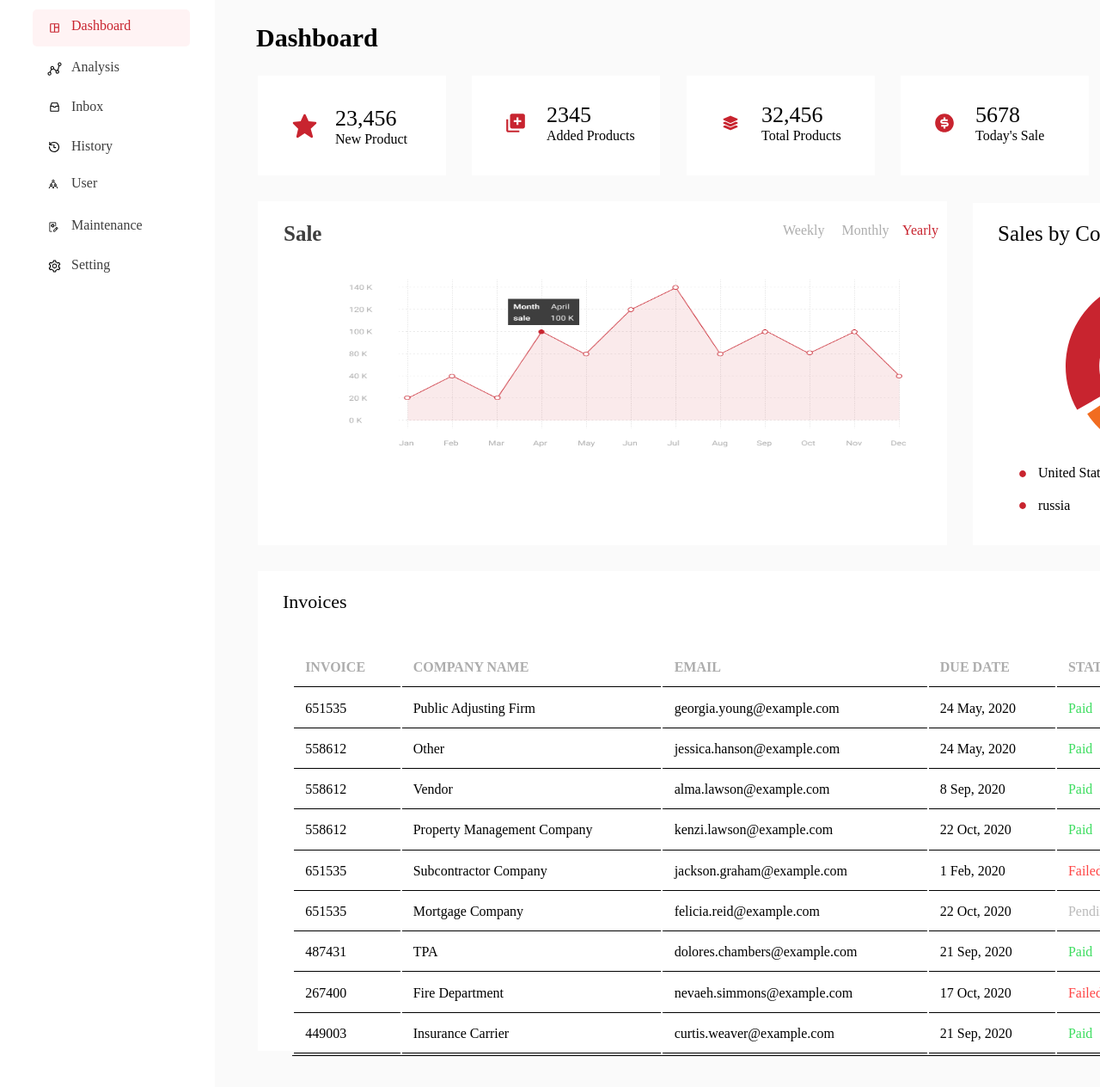
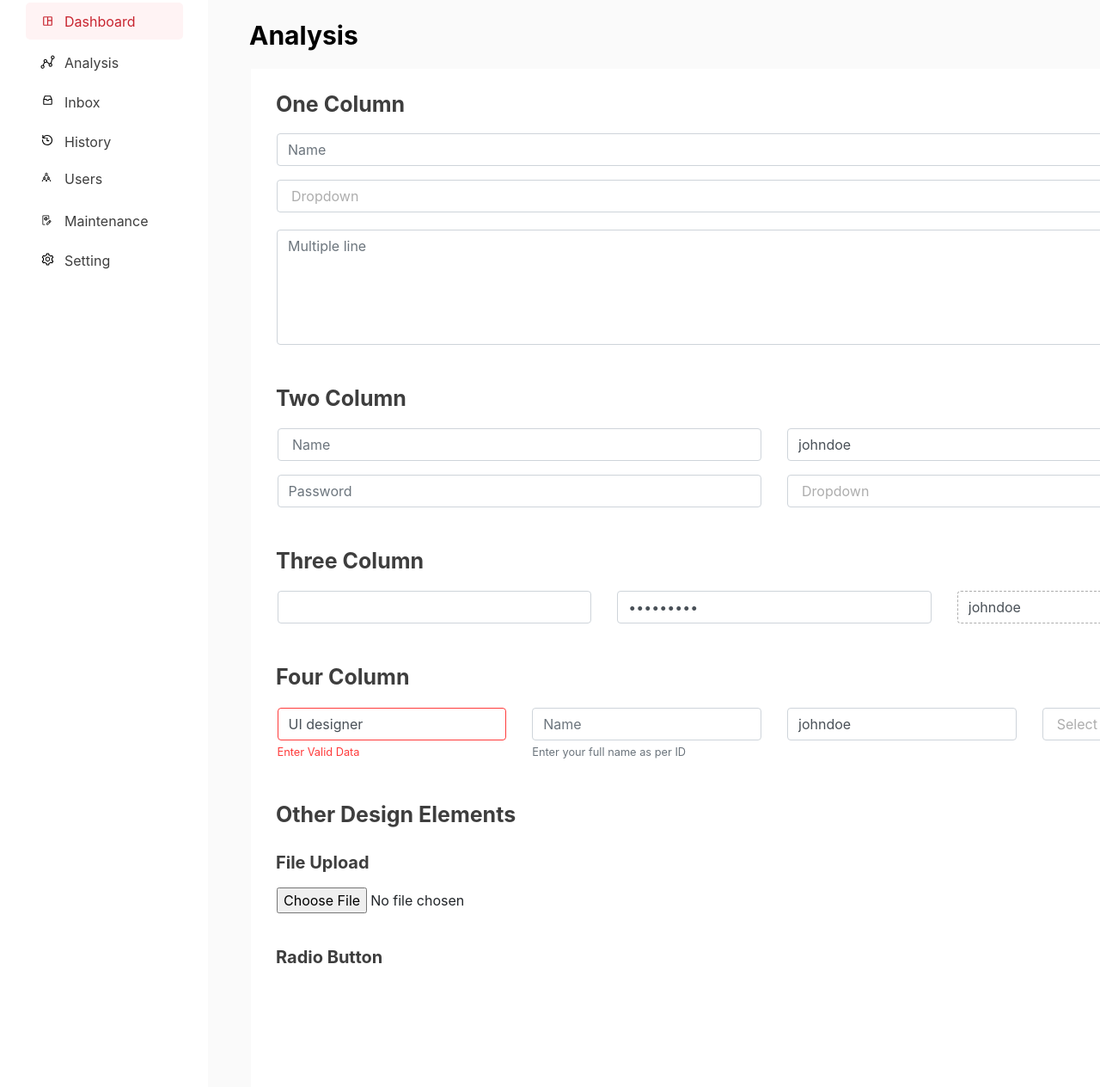
Before and after one commit to gautampatel001/HTML-Training-Assignments, a plain HTML site: page dahsboard.html in a window 1280 px wide. Shown: the part 102-1366 px from the top of the page at 86% size. Drawn offline with nearby package versions, Linux system fonts and the light colour scheme.

Commit message:
Innerpage Addition

```diff
--- a/css/style.css
+++ b/css/style.css
@@ -278,7 +278,7 @@
     position: absolute;
     text-align: left;
     letter-spacing: 0px;
-    color: #c8242f;
+    color: #C8242F;
   }
   #analysis {
     top: 85px;
@@ -534,6 +534,7 @@
     top: 24.5px;
     left: 750px;
     color: #c8242f;
+    border-bottom: solid 1px #c8242f ;
   }
 
   #graph-image {
@@ -664,3 +665,109 @@
   #pending{
       color: #BABABA;
   }
+
+  /* inner page css */
+  #body{
+    top: 0px;
+   left: 0px;
+width: 1560px;
+height: 1970px;
+position: relative;
+background: #FAFAFA 0% 0% no-repeat padding-box;
+}
+.innerpagesidebar{
+    top: 80px;
+    left: 0px;
+    width: 242px;
+    height: 1890px;
+    position: absolute;
+    background: #FFFFFF 0% 0% no-repeat padding-box;
+}
+#form {
+    position: absolute;
+    top: 182px;
+    left: 292px;
+    width: 1218px;
+    height: 1749px;
+    background: #FFFFFF 0% 0% no-repeat padding-box
+}
+#Ana{
+    color: #000000;
+    position: absolute;
+    top: 121px;
+    left: 290px;
+    font-size: 30px;
+}
+#onecolumn{
+    margin-top: 22.52px;
+    margin-left: 29px;
+    color: #3E3E3E;
+    font-size: 25px;
+    font-weight: bold;
+}
+.form-group{
+    padding: 14.5px 30px 0px 30px;
+}
+.form-group-2{
+    padding:0px 30px 0px 30px;
+}
+.form-group-3{
+    padding:20px 30px 0px 30px;
+}
+#twocolumn{
+    margin-top: 44px;
+    margin-left: 29px;
+    color: #3E3E3E;
+    font-size: 25px;
+    font-weight: bold;
+}
+.row{
+    padding:15.98px 30.5px 0px 30.5px;
+}
+select:invalid{
+   color:  #ADADAD;
+}
+#threecolumn{
+    margin-top: 44px;
+    margin-left: 29px;
+    color: #3E3E3E;
+    font-size: 25px;
+    font-weight: bold;
+}
+#iuser{
+    border: 1px dashed #ADADAD;
+}
+#fourcolumn{
+    margin-top: 44px;
+    margin-left: 29px;
+    color: #3E3E3E;
+    font-size: 25px;
+    font-weight: bold;
+}
+#uiborder{
+    border: 1px solid #FF3B3B;
+}
+#uidesign{
+    color: #FF3B3B;
+}
+#otherdesign{
+    margin-top: 44px;
+    margin-left: 29px;
+    color: #3E3E3E;
+    font-size: 25px;
+    font-weight: bold;
+}
+#fileupload{
+    margin-top: 21.13px;
+    margin-left: 29px;
+    color: #3E3E3E;
+    font-size: 20px;
+    font-weight: bold;
+}
+#radio{
+    margin-top: 36.15px;
+    margin-left: 29px;
+    color: #3E3E3E;
+    font-size: 20px;
+    font-weight: bold;
+}
--- a/dahsboard.html
+++ b/dahsboard.html
@@ -1,35 +1,31 @@
-<!DOCTYPE html>
+<!doctype html>
 <html lang="en">
 
 <head>
-    <meta charset="UTF-8">
-    <meta http-equiv="X-UA-Compatible" content="IE=edge">
-    <meta name="viewport" content="width=device-width, initial-scale=1.0">
-    <title>Document</title>
-    <script src="https://cdn.jsdelivr.net/npm/@popperjs/core@2.11.6/dist/umd/popper.min.js"
-        integrity="sha384-oBqDVmMz9ATKxIep9tiCxS/Z9fNfEXiDAYTujMAeBAsjFuCZSmKbSSUnQlmh/jp3"
-        crossorigin="anonymous"></script>
-    <script src="https://cdn.jsdelivr.net/npm/bootstrap@5.2.3/dist/js/bootstrap.min.js"
-        integrity="sha384-cuYeSxntonz0PPNlHhBs68uyIAVpIIOZZ5JqeqvYYIcEL727kskC66kF92t6Xl2V"
-        crossorigin="anonymous"></script>
-    <link rel="stylesheet" href="css/style.css">
+    <meta charset="utf-8">
+    <meta name="viewport" content="width=device-width, initial-scale=1, shrink-to-fit=no">
+    <link rel="stylesheet" href="https://cdn.jsdelivr.net/npm/bootstrap@4.0.0/dist/css/bootstrap.min.css"
+        integrity="sha384-Gn5384xqQ1aoWXA+058RXPxPg6fy4IWvTNh0E263XmFcJlSAwiGgFAW/dAiS6JXm" crossorigin="anonymous">
+    <title>Inner page</title>
+    <link rel="stylesheet" href="Css/style.css">
 </head>
 
 <body>
-    <div class="dcontainer">
+
+    <div id="body">
         <div class="head">
 
             <img src="Images\menu-bar.svg" alt="menubar" id="menu-bar">
             <img src="Images\logo.svg" alt="logo" id="company">
             <img src="Images\search-icon.svg" alt="logo" id="search">
             <div id="searchtxt">Search</div>
-            <img src="Images\notification-icon.svg" alt="bell" id="notification">&nbsp;&nbsp;&nbsp;
+            <img src="Images\notification-icon.svg" alt="bell" id="notification">
             <img src="Images\profile.png" alt="profile" id="profile">
             <div id="name">John doe</div>
             <img src="Images\downward-arrow.svg" alt="aerrow" id="aerrow">
 
         </div>
-        <div class="sidebar">
+        <div class="innerpagesidebar">
             <div id="active"><img src="Images\dashboard-active.svg" alt="deshboard" id="dashboard">
                 <div id="dashtxt">Dashboard</div>
             </div>
@@ -40,160 +36,102 @@
             <img src="Images\clock-default.svg" alt="menubar" id="history">
             <div id="histxt">History</div>
             <img src="Images\user-default.svg" alt="menubar" id="user-logo">
-            <div id="usetxt">User</div>
+            <div id="usetxt">Users</div>
             <img src="Images\maintenance-default.svg" alt="menubar" id="Maintenance">
             <div id="mentxt">Maintenance</div>
             <img src="Images\setting-default.svg" alt="menubar" id="setting">
             <div id="settxt">Setting</div>
         </div>
+        <div id="Ana"><strong>Analysis</strong></div>
 
-            <div id="dash"><strong>Dashboard</strong></div>
-            <div id="newproduct">
-                <img src="Images\star.svg" alt="star" id="star">
-                <div id="newproducttxt"><span id="number1">23,456</span> <br>
-                <span>New Product</span></div>
+        <div id="form">
+            <div id="onecolumn"><span>One Column</span></div>
+            <form>
+                <div class="form-group">
+                    <input type="text" class="form-control" id="formGroupExampleInput" placeholder="Name">
                 </div>
-            <div id="addedproduct">
-                <img src="Images\new-product.svg" alt="star" id="addproductlogo">
-                <div id="addedproducttxt"><span id="number2">2345</span> <br>
-                <span>Added Products</span></div>
+                <div class="form-group-2">
+                    <select class="form-control" required>
+                        <option selected value="">Dropdown</option>
+                        <option>2</option>
+                        <option>3</option>
+                    </select>
                 </div>
-            <div id="totalproduct">
-                <img src="Images\total-product.svg" alt="star" id="totalproductlogo">
-                <div id="totalproducttxt"><span id="number3">32,456</span> <br>
-                <span>Total Products</span></div>
+                <div class="form-group-3">
+                    <textarea class="form-control" id="exampleFormControlTextarea1" rows="5"
+                        placeholder="Multiple line"></textarea>
                 </div>
-            <div id="todaysale">
-                <img src="Images\dollar-filled.svg" alt="star" id="doller">
-                <div id="todaysaletxt"><span id="number4">5678</span> <br>
-                <span>Today's Sale</span></div>
+            </form>
+            <div id="twocolumn"><span>Two Column</span></div>
+
+            <form>
+                <div class="row">
+                    <div class="col">
+                        <input type="text" class="form-control" placeholder=" Name">
                     </div>
-            <div id="totalsale">
-                <img src="Images\money-bag.svg" alt="star" id="moneybag">
-                <div id="totalsaletxt"><span id="number5">33,5342</span> <br>
-                <span>Total Sale</span></div>
+                    <div class="col">
+                        <input type="text" class="form-control" value="johndoe">
                     </div>
-            <div id="Graph">
-            <div id="saletxt"> <span> Sale </span></div>
-
-            <div ><span id="wtxt">Weekly &nbsp;&nbsp;&nbsp; Monthly</span> <span id="ytxt">Yearly</span></div>
-
-
-
-                <img src="images/data-graph.png" id="graph-image">
-
                 </div>
-
-            <div class="pi-chart">
-                <span id="pi-head">Sales by Country</span>
-                <img src="images/pie-chart.svg" id="pi-chart-image">
-
-                <div><img src="images/radio-checked-icon.svg" id="us-logo"><span id="us-txt">United States of America</span></div>
-                <div><img src="images/radio-checked-icon.svg" id="canada-logo"><span id="canada-txt">Canada</span></div>
-                <div><img src="images/radio-checked-icon.svg" id="russia-logo"><span id="russia-txt">russia</span></div>
-                <div><img src="images/radio-checked-icon.svg" id="india-logo"><span id="india-txt">India</span></div>
-
+                <div class="row">
+                    <div class="col">
+                        <input type="password" class="form-control" placeholder="Password">
                     </div>
-
-            <div class="footer">
-
-                <span id="footer-head-rtxt">Invoices</span>
-                <span id="footer-head-ltxt">View All</span>
-
-                <table id="table">
-                    <thead id="table-head">
-                    <th >INVOICE</th>
-                    <th>COMPANY NAME</th>
-                    <th>EMAIL</th>
-                    <th>DUE DATE</th>
-                    <th>STATUS</th>
-                    <th>AMOUNT</th>
-                </thead>
-                    <tr id="row-one">
-                        <td>651535</td>
-                        <td>Public Adjusting Firm</td>
-                        <td>georgia.young@example.com</td>
-                        <td>24 May, 2020</td>
-                        <td id="paid">Paid</td>
-                        <td>$47,800</td>
-                    </tr>
-
-                    <tr id="row-two">
-                        <td>558612</td>
-                        <td>Other</td>
-                        <td>jessica.hanson@example.com</td>
-                        <td>24 May, 2020</td>
-                        <td id="paid">Paid</td>
-                        <td>$98,000</td>
-                    </tr>
-
-                    <tr id="row-three">
-                        <td>558612</td>
-                        <td>Vendor</td>
-                        <td>alma.lawson@example.com</td>
-                        <td>8 Sep, 2020</td>
-                        <td id="paid">Paid</td>
-                        <td>$20,900</td>
-                    </tr>
-
-                    <tr id="row-four">
-                        <td>558612</td>
-                        <td>Property Management Company</td>
-                        <td>kenzi.lawson@example.com</td>
-                        <td>22 Oct, 2020</td>
-                        <td id="paid">Paid</td>
-                        <td>$10,570</td>
-                    </tr>
-
-                    <tr id="row-five">
-                        <td>651535</td>
-                        <td>Subcontractor Company</td>
-                        <td>jackson.graham@example.com</td>
-                        <td>1 Feb, 2020</td>
-                        <td id="failed">Failed</td>
-                        <td>$10,200</td>
-                    </tr>
-
-                    <tr id="row-six">
-                        <td>651535</td>
-                        <td>Mortgage Company</td>
-                        <td>felicia.reid@example.com</td>
-                        <td>22 Oct, 2020</td>
-                        <td id="pending">Pending</td>
-                        <td>$12,600</td>
-                    </tr>
-
-                    <tr id="row-seven">
-                        <td>487431</td>
-                        <td>TPA</td>
-                        <td>dolores.chambers@example.com</td>
-                        <td>21 Sep, 2020</td>
-                        <td id="paid">Paid</td>
-                        <td>$11,170</td>
-                    </tr>
-
-                    <tr id="row-eight">
-                        <td>267400</td>
-                        <td>Fire Department</td>
-                        <td>nevaeh.simmons@example.com</td>
-                        <td>17 Oct, 2020</td>
-                        <td id="failed">Failed</td>
-                        <td>$28,000</td>
-                    </tr>
-
-                    <tr id="row-nine">
-                        <td>449003</td>
-                        <td>Insurance Carrier</td>
-                        <td>curtis.weaver@example.com</td>
-                        <td>21 Sep, 2020</td>
-                        <td id="paid">Paid</td>
-                        <td>$10,000</td>
-                    </tr>
-
-
-                </table>
+                    <div class="col">
+                        <select class="form-control" required>
+                            <option selected value="">Dropdown</option>
+                            <option>2</option>
+                            <option>3</option>
+                        </select>
                     </div>
-
+                </div>
+            </form>
+            <div id="threecolumn"><span>Three Column</span></div>
+            <form>
+                <div class="row">
+                    <div class="col">
+                        <input type="text" class="form-control">
+                    </div>
+                    <div class="col">
+                        <input type="password" class="form-control" value=".........">
+                    </div>
+                    <div class="col">
+                        <input type="text" class="form-control" value="johndoe" id="iuser">
+                    </div>
+                </div>
+            </form>
+            <div id="fourcolumn"><span>Four Column</span></div>
+            <form>
+                <div class="row">
+                    <div class="col">
+                        <input type="text" class="form-control" value="UI designer" id="uiborder">
+                        <small id="uidesign">Enter Valid Data</small>
+                    </div>
+                    <div class="col">
+                        <input type="text" class="form-control" placeholder="Name">
+                        <small class="form-text text-muted">Enter your full name as per ID</small>
+                    </div>
+                    <div class="col">
+                        <input type="text" class="form-control" value="johndoe">
+                    </div>
+                    <div class="col">
+                        <select class="form-control" required>
+                            <option selected value="">Select</option>
+                            <option>2</option>
+                            <option>3</option>
+                        </select>
+                    </div>
+                </div>
+            </form>
+            <div id="otherdesign"><span>Other Design Elements</span></div>
+            <div id="fileupload"><span>File Upload</span></div>
+            <form>
+                <div class="form-group">
+                  <input type="file" class="form-control-file" id="exampleFormControlFile1">
+                </div>
+              </form>
+              <div id="radio"><span>Radio Button</span></div>
+        </div>
     </div>
 
 </body>
```
Also changed, not shown: innerpage.html (+139 -0 lines). Lines whose indentation alone changed are shown as unchanged.
